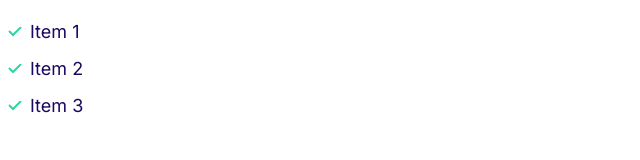
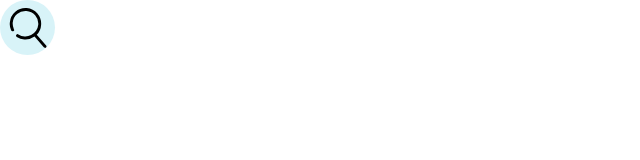
Before and after one commit to khg97/khg97, a plain HTML site: page index.html in a window 1280 px wide. Shown: the whole page, without its empty margins (0-640 px from the left). Drawn offline with Linux system fonts and the light colour scheme.

Commit message:
icons making.

```diff
--- a/css/styles.css
+++ b/css/styles.css
@@ -129,3 +129,21 @@ a {
     padding-left: 0;
   }
 }
+
+/*icons*/
+.icon {
+  width: 40px;
+  height: 40px;
+}
+.icon--primary {
+  fill: var(--color-primary);
+}
+.icon-container {
+  background: #d8f3f8;
+  width: 55px;
+  height: 55px;
+  border-radius: 100%;
+  display: inline-flex;
+  justify-content: center;
+  align-items: center;
+}
--- a/index.html
+++ b/index.html
@@ -15,10 +15,10 @@
     <link rel="stylesheet" href="css/styles.css" />
   </head>
   <body>
-    <ul class="list list--tick">
-      <li class="list__item">Item 1</li>
-      <li class="list__item">Item 2</li>
-      <li class="list__item">Item 3</li>
-    </ul>
+    <span class="icon-container">
+      <svg class="icon">
+        <use xlink:href="images/sprite.svg#search"></use>
+      </svg>
+    </span>
   </body>
 </html>
```
Also changed, not shown: components/icons.html (added, +5 -0 lines), images/sprite.svg (added).
